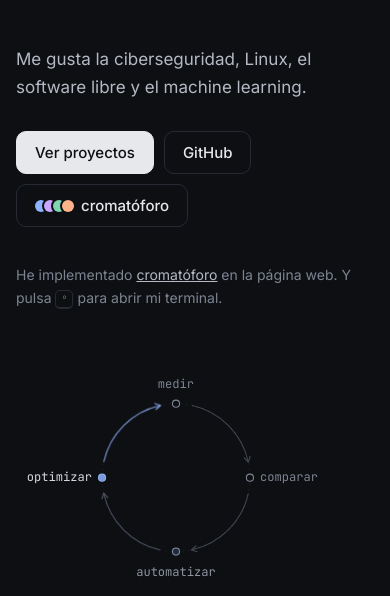
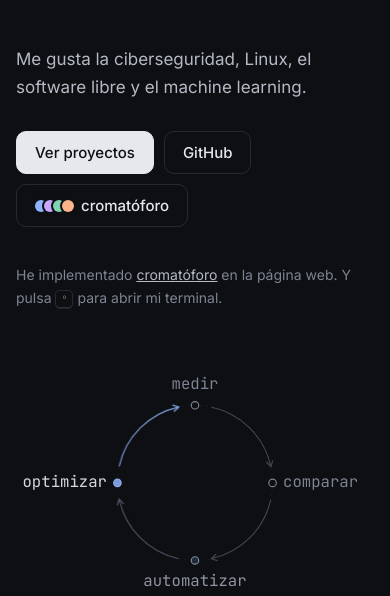
Before and after one commit to jorgeress/jorgeress.github.io, a plain HTML site: page index.html in a window 390 px wide. Shown: the part 248-844 px from the top of the page. Drawn offline with Linux system fonts and the light colour scheme; no server answers.

Commit message:
Etiquetas del ciclo legibles

```diff
--- a/css/estilo.css
+++ b/css/estilo.css
@@ -85,7 +85,7 @@ h2 { font: 700 clamp(24px, 3.4vw, 30px) var(--mono); margin: 0 0 48px; letter-sp
 /* --- hero --- */
 .hero {
   min-height: calc(100svh - 70px);
-  display: grid; grid-template-columns: minmax(0, 1fr) minmax(0, 340px);
+  display: grid; grid-template-columns: minmax(0, 1fr) minmax(0, 420px);
   align-items: center; gap: 48px; padding: 40px 0 80px;
 }
 .prompt { font: 400 16px var(--mono); color: var(--apagado); margin: 0 0 6px; }
@@ -119,13 +119,13 @@ h1 { font: 700 clamp(46px, 8.5vw, 96px)/1.02 var(--mono); letter-spacing: -.045e
 .pista a { color: var(--suave); }
 
 /* ciclo medir > comparar > automatizar > optimizar */
-.ciclo { margin: 0; justify-self: center; width: 100%; max-width: 380px; }
+.ciclo { margin: 0; justify-self: center; width: 100%; max-width: 440px; }
 .ciclo svg { display: block; width: 100%; height: auto; overflow: visible; }
 .pista-ciclo { fill: none; stroke: var(--borde); stroke-width: 1; stroke-dasharray: 2 6; }
 .arco { fill: none; stroke: var(--apagado); stroke-width: 1.5; stroke-linecap: round; opacity: .45; transition: stroke .5s, opacity .5s; }
 .arco.activo { stroke: var(--acento); opacity: 1; }
 .nodo circle { fill: var(--fondo); stroke: var(--apagado); stroke-width: 1.5; transition: fill .5s, stroke .5s; }
-.nodo text { font: 500 17px var(--mono); fill: var(--apagado); text-anchor: middle; transition: fill .5s; }
+.nodo text { font: 500 21px var(--mono); fill: var(--apagado); text-anchor: middle; transition: fill .5s; }
 .nodo text.der { text-anchor: start; }
 .nodo text.izq { text-anchor: end; }
 .nodo.activo circle { fill: var(--acento); stroke: var(--acento); }
@@ -378,7 +378,7 @@ footer { max-width: var(--ancho); margin: 80px auto 0; padding: 28px 24px 48px;
 
 @media (max-width: 900px) {
   .hero { grid-template-columns: 1fr; min-height: auto; padding-top: 72px; }
-  .ciclo { max-width: 320px; justify-self: start; }
+  .ciclo { max-width: 380px; justify-self: start; }
   .destacado { grid-template-columns: 1fr; margin-bottom: 80px; }
   .destacado.invertido .texto { order: 0; }
   .sobre { grid-template-columns: 1fr; }
--- a/index.html
+++ b/index.html
@@ -50,7 +50,7 @@
         <p class="pista">He implementado <a href="https://github.com/jorgeress/cromatoforo">cromatóforo</a> en la página web. Y pulsa <kbd>º</kbd> para abrir mi terminal.</p>
       </div>
       <figure class="ciclo" id="ciclo" aria-label="Mi forma de trabajar: medir, comparar, automatizar y optimizar, en bucle">
-        <svg viewBox="-75 0 450 300" aria-hidden="true">
+        <svg viewBox="-90 0 480 300" aria-hidden="true">
           <defs>
             <marker id="punta" viewBox="0 0 10 10" refX="7" refY="5" markerWidth="7" markerHeight="7" orient="auto-start-reverse">
               <path d="M1 1 L8 5 L1 9" fill="none" stroke="context-stroke" stroke-width="1.6" stroke-linecap="round" stroke-linejoin="round"/>
```
